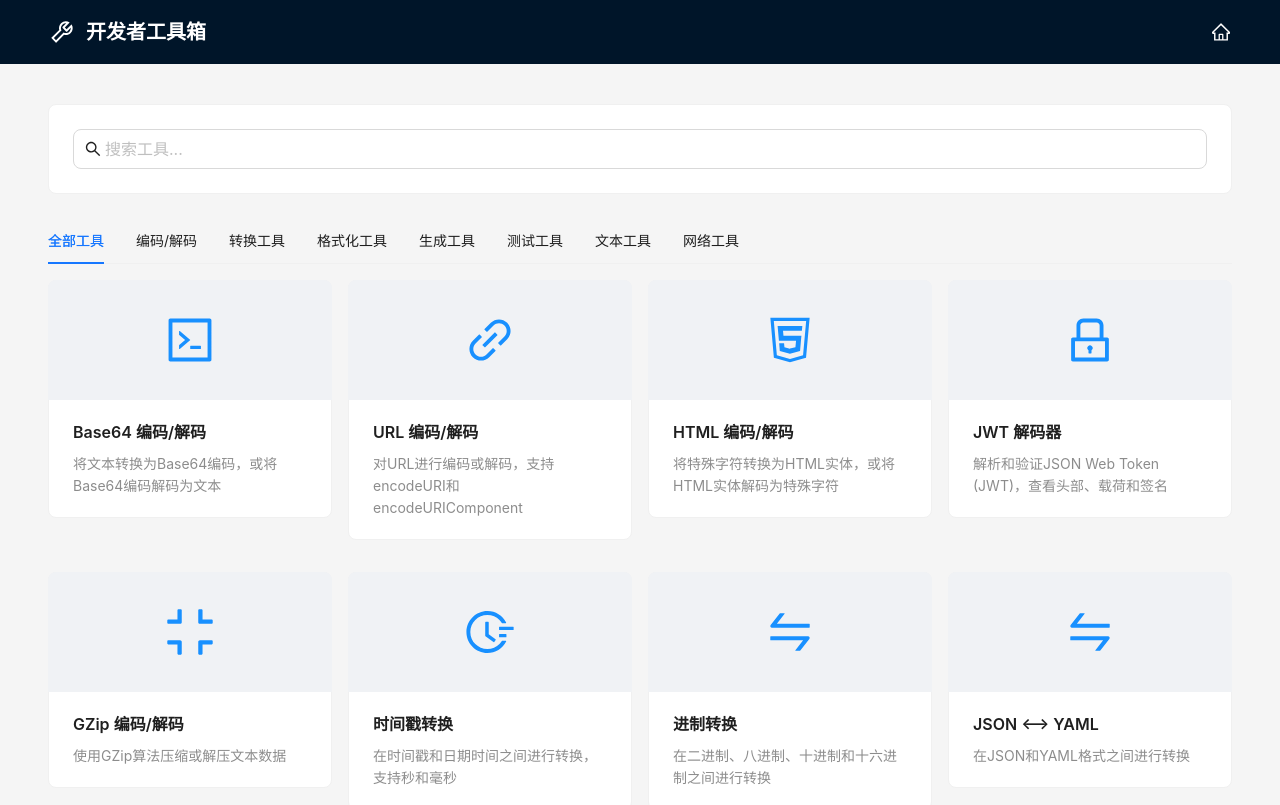
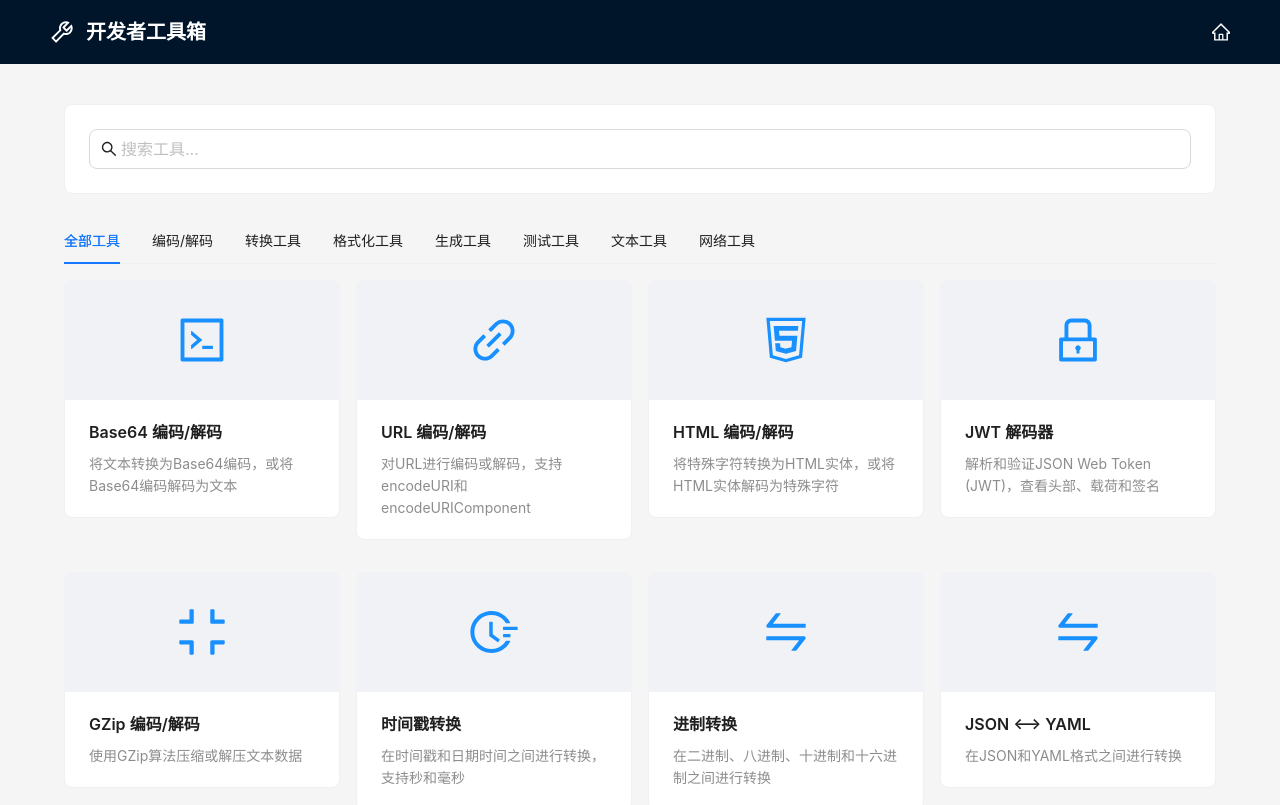
Before and after one commit to hatlonely/web-dev-box, a Next.js app: page / in a window 1280 px wide. Shown: the top 805 px of the page. Built offline with nearby package versions, Linux system fonts and the light colour scheme.

Commit message:
在电脑端，特别是大屏上，不用完全占满屏幕，两边稍微流出一点空白，更符合人的阅读习惯

```diff
--- a/components/MainLayout.tsx
+++ b/components/MainLayout.tsx
@@ -48,7 +48,13 @@ const MainLayout: React.FC<MainLayoutProps> = ({ children }) => {
       </Header>
 
       <Content style={{ padding: isMobile ? '0 12px' : '0 24px', marginTop: 16 }}>
-        {children}
+        <div style={{
+          maxWidth: '1200px',
+          margin: '0 auto',
+          width: '100%'
+        }}>
+          {children}
+        </div>
       </Content>
 
       <Footer style={{ textAlign: 'center' }}>
```
